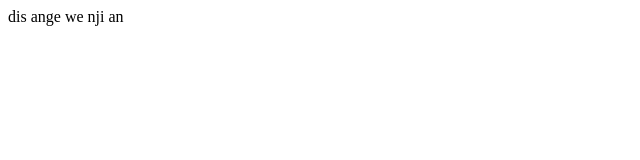
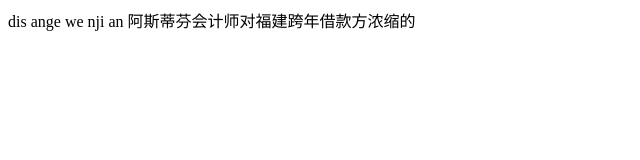
Before and after one commit to xxxxniu/day1, a plain HTML site: page 222.html in a window 1280 px wide. Shown: the whole page, without its empty margins (0-640 px from the left). Drawn offline with Linux system fonts and the light colour scheme.

Commit message:
第三个文件

```diff
--- a/222.html
+++ b/222.html
@@ -6,5 +6,6 @@
 </head>
 <body>
 dis ange we nji an
+阿斯蒂芬会计师对福建跨年借款方浓缩的
 </body>
 </html>
```
